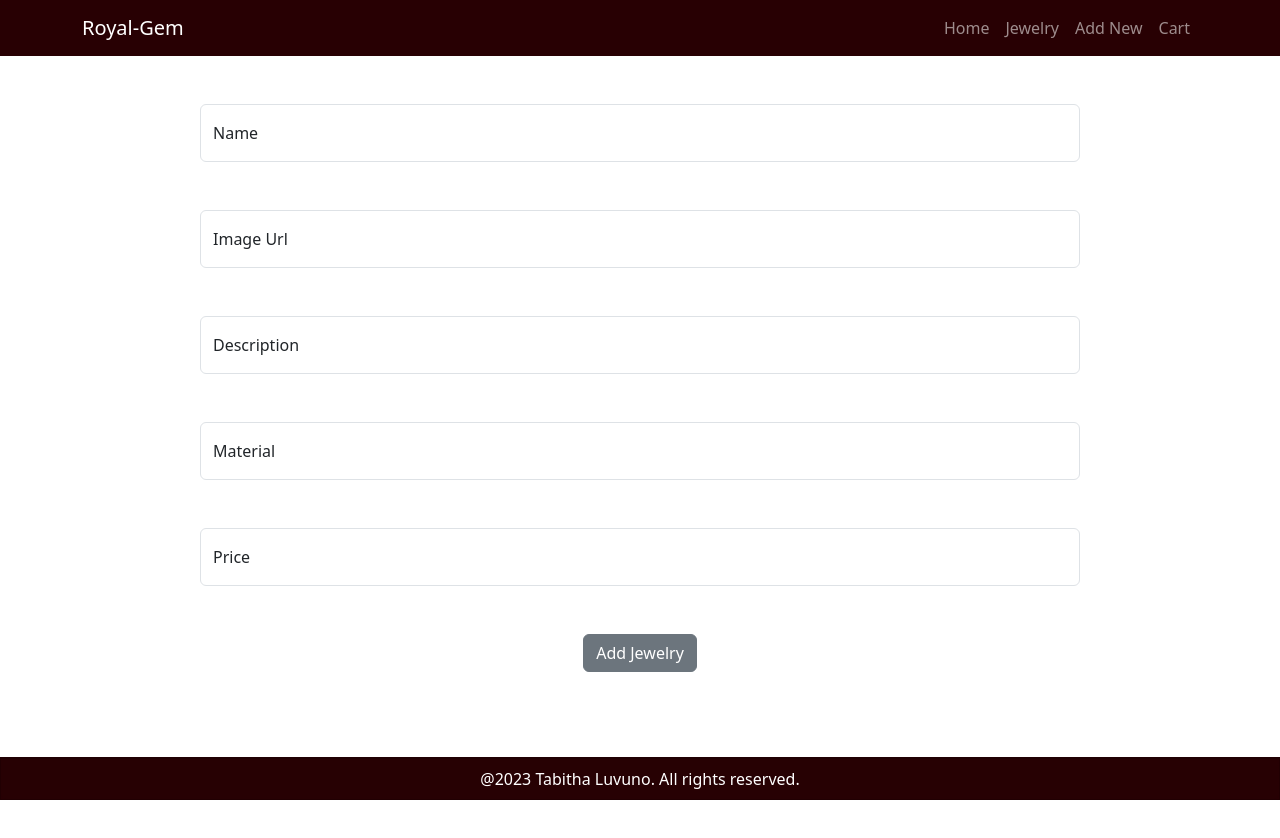
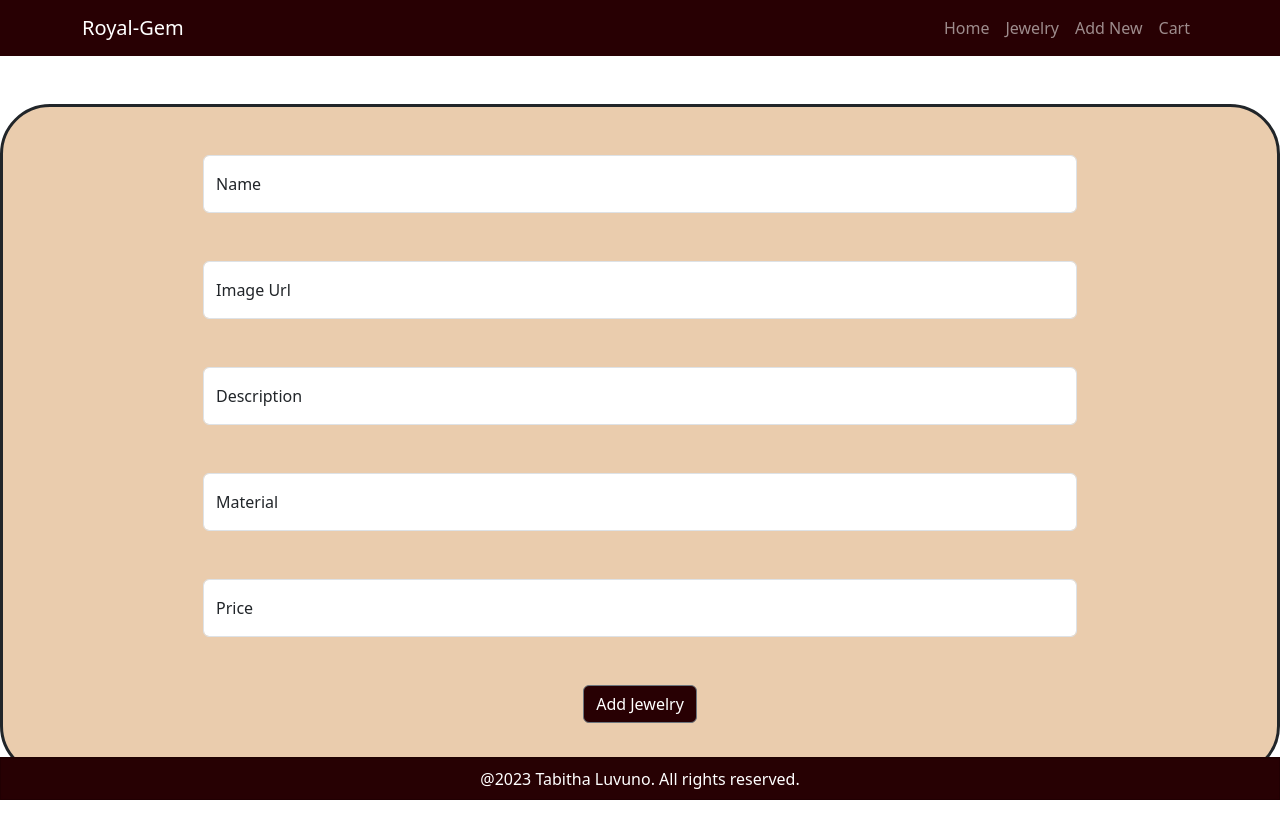
Before and after one commit to Tarbiee/Royal-gem, a React (Create React App) app: page /jewelForm in a window 1280 px wide. Shown: the top 838 px of the page. Before the commit the page ends 800 px from the top, so only its background shows below. Built offline with nearby package versions, Linux system fonts and the light colour scheme; data requests are answered from the project's data file.

Commit message:
Form styling

```diff
--- a/src/Components/Cart.js
+++ b/src/Components/Cart.js
@@ -51,7 +51,7 @@ function Cart({cartItem, handleDelete, total,handlePurchase}) {
             <td>Total Price</td>
             <td>{total}</td>
             <td colSpan="2">
-                <Button variant="success" className="float-end" onClick={handlePurchase}>
+                <Button variant="success" style={{backgroundColor:"#280003"}}className="float-end" onClick={handlePurchase}>
                   Purchase
                 </Button>
               </td>
--- a/src/Components/JewelCard.js
+++ b/src/Components/JewelCard.js
@@ -48,7 +48,7 @@ function JewelCard({ jewelry , addToCart}) {
               <Card.Text style={{fontSize:"13px"}}>{jewel.price}</Card.Text>
              </Card.Body>
             <span title='Add-to-cart' onClick={() => handleAddToCart(jewel)} >
-              <FontAwesomeIcon icon={faCartShopping} style={{marginBottom: '1rem'}}/>
+              <FontAwesomeIcon icon={faCartShopping} style={{marginBottom: '1rem',color: "#280003"}}/>
               </span>
           </Card>
         </Col>
--- a/src/Components/JewelForm.js
+++ b/src/Components/JewelForm.js
@@ -60,7 +60,9 @@ function JewelForm({handleAddJewel}) {
         <div>
             <br></br>
             <br></br>
-            <div className='form'>
+            <div className='form' style={{border:"solid",borderRadius:"50px", backgroundColor:"#EACCAD"}}>
+                <br></br>
+                <br></br>
             <FloatingLabel label="Name" className='mb-5'>
              <Form.Control type="text"
              name='name'
@@ -96,15 +98,14 @@ function JewelForm({handleAddJewel}) {
              value={input.price}
              placeholder="Price" />
             </FloatingLabel>
-            <Button variant="secondary" onClick={addJewelry}>Add Jewelry</Button>
-
-
+            <Button variant="secondary" style={{backgroundColor:"#280003", marginBottom:"50px"}} onClick={addJewelry}>Add Jewelry</Button>
             </div>
+            <br></br>
          </div>
-
-
+         <br></br>
+         <br></br>
     </div>
-  )
+  );
 }
 
 export default JewelForm;
```
